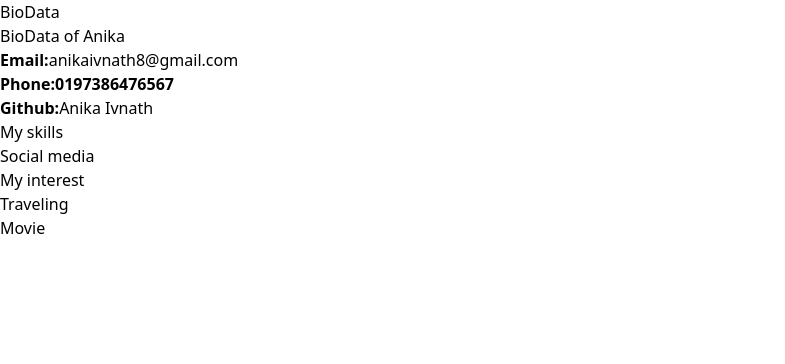
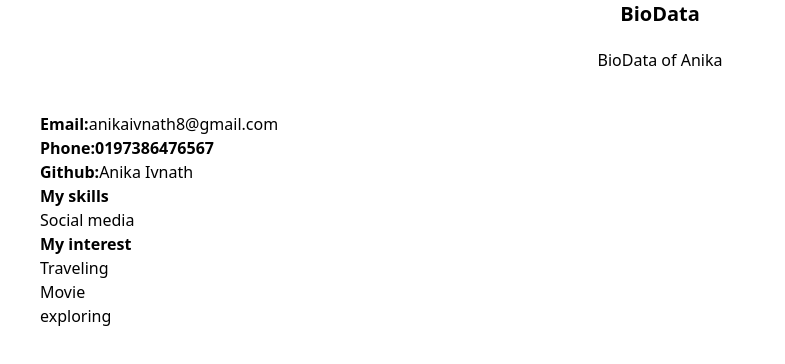
Before and after one commit to anikaivnath/my-project, a React (Vite) app: page / in a window 1280 px wide. Shown: the top 364 px of the page, without its empty margins (0-785 px from the left). Built offline with nearby package versions, Linux system fonts and the light colour scheme.

Commit message:
Add tailwind

```diff
--- a/src/App.jsx
+++ b/src/App.jsx
@@ -10,7 +10,7 @@ const App = () => {
                pnum='0197386476567'
                github='Anika Ivnath'
                skills={['html','css','Tailwind']}
-               interests={['Traveling','Movie']}
+               interests={['Traveling','Movie','exploring']}
           />
     </div>
   );
--- a/src/BioData.jsx
+++ b/src/BioData.jsx
@@ -4,13 +4,14 @@ import React from 'react';
 const BioData = (props) => {
   return (
     <>
+    <div className='ml-10 '>
     <div className='Bio-Data'>
-      <div>BioData</div>
+      <div className='text-center text-xl font-bold	'>BioData</div>
 
-      <div className='Personal Info'>
-        <h2>BioData of {props.name}</h2>
+      <div className='Personal Info '>
+        <h2 className='text-center mt-5'>BioData of {props.name}</h2>
       </div>
-      <div>
+      <div className='mt-10'>
       <p><strong>Email:</strong>{props.email}</p>
       <p>
         <strong>Phone:{props.pnum}</strong>
@@ -21,7 +22,7 @@ const BioData = (props) => {
       </div>
     </div>
     <div className='Skills'>
-      <p>My skills</p>
+      <strong>My skills</strong>
       <ul>
         {props?.skills?.map((skill)=>{
           <li key={skill}>{skill}</li>
@@ -44,7 +45,7 @@ const BioData = (props) => {
 
     </div>
     <div className='My interest'>
-    <h2>My interest</h2>
+    <strong>My interest</strong>
     <ul>
 
         {props?.interests?.map((interest)=>(
@@ -55,6 +56,7 @@ const BioData = (props) => {
     </ul>
 
     </div>
+    </div>
     </>
   );
 };
```
